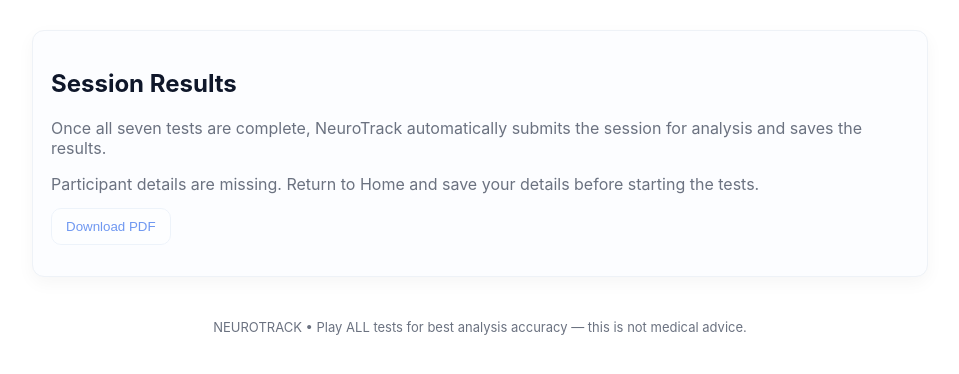
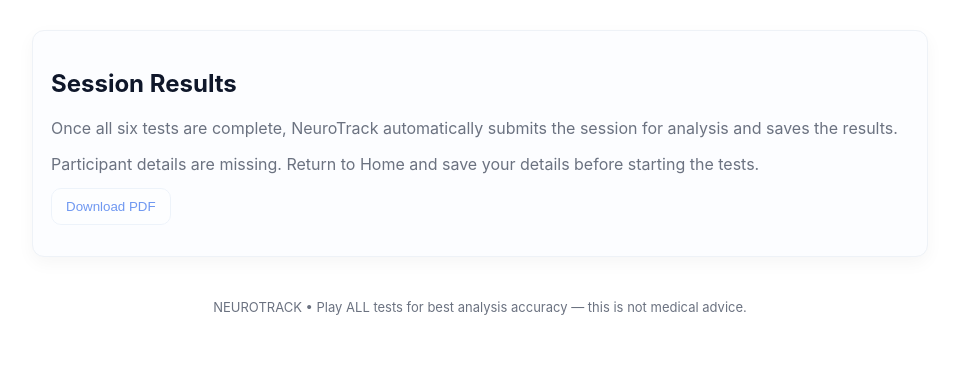
Before and after one commit to Amankesarwani2202/neurotrack, a Flask app: template templates/results.html in a window 1280 px wide. Shown: the part 49-423 px from the top of the page, without its empty margins (160-1119 px from the left). Run offline with Flask 3, Linux system fonts and the light colour scheme; the template is opened without the code that fills it, so the values that code supplies are empty.

Commit message:
Remove Clock Drawing from required results checks

```diff
--- a/templates/results.html
+++ b/templates/results.html
@@ -2,7 +2,7 @@
 {% block content %}
 <section class="card">
   <h2>Session Results</h2>
-  <p class="muted">Once all seven tests are complete, NeuroTrack automatically submits the session for analysis and saves the results.</p>
+  <p class="muted">Once all six tests are complete, NeuroTrack automatically submits the session for analysis and saves the results.</p>
   <div id="completionStatus" class="muted" role="status" aria-live="polite" style="margin-top:12px">Checking test completion…</div>
   <div class="row" style="margin-top:14px">
     <button class="btn ghost" id="btnDownload" disabled>Download PDF</button>
@@ -16,7 +16,6 @@ const requiredTests = [
   ['Reaction Time', 'neuro_rt_trials', value => Array.isArray(value) && value.length >= 5],
   ['Stroop', 'neuro_stroop', value => value && Number(value.total) >= 8],
   ['Memory', 'neuro_memory', value => value && Number(value.total) >= 3 && Array.isArray(value.rounds) && value.rounds.length >= 3],
-  ['Clock Drawing', 'neuro_clock', value => value && Number.isFinite(Number(value.score_points))],
   ['Cookie Theft', 'neuro_cookie', value => value && value.attempted === true && Number.isFinite(Number(value.score))],
   ['Letter Search', 'neuro_letter', value => value && Array.isArray(value.rounds) && value.rounds.length >= 3 && Number.isFinite(Number(value.average_score))],
   ['Spiral', 'neuro_spiral', value => Array.isArray(value) && value.length >= 3 && value.every(round => Array.isArray(round.points) && round.points.length >= 5)]
@@ -49,7 +48,6 @@ async function gatherAndSend() {
   const rt = parsed.neuro_rt_trials;
   const stroop = parsed.neuro_stroop;
   const mem = parsed.neuro_memory;
-  const clock = readJSON('neuro_clock', {});
   const cookie = parsed.neuro_cookie;
   const letter = parsed.neuro_letter;
   const spiral = parsed.neuro_spiral;
@@ -67,13 +65,12 @@ async function gatherAndSend() {
     memory_correct: mem.correct,
     memory_total: mem.total,
     memory_rounds: mem.rounds,
-    clock,
     cookie,
     letter,
     spiral: {points: spiral.flatMap(round => round.points || []), rounds: spiral}
   };
 
-  status.textContent = 'All seven tests are complete. Sending results securely…';
+  status.textContent = 'All six tests are complete. Sending results securely…';
   out.textContent = '';
   try {
     const resp = await fetch('/analyze_all', {
```
